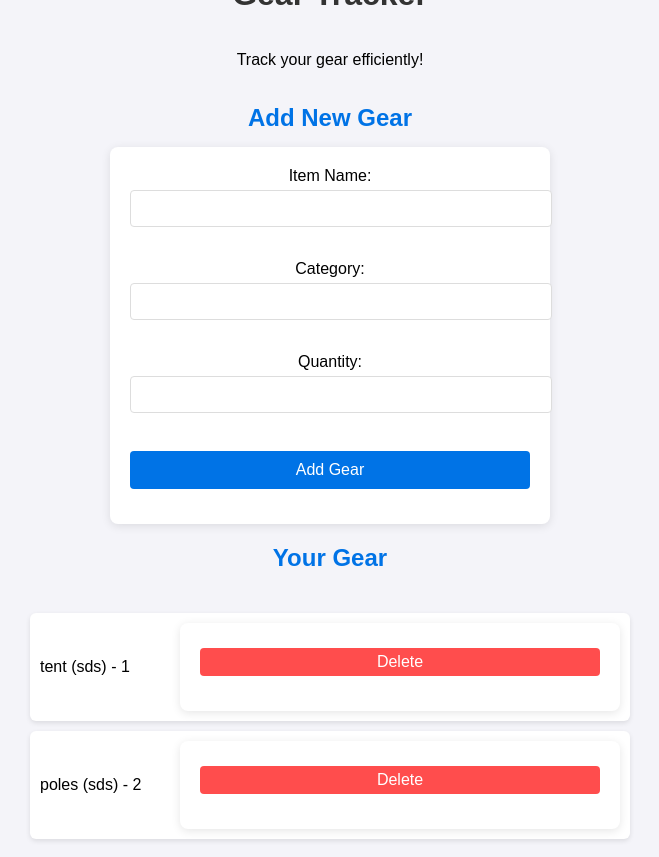
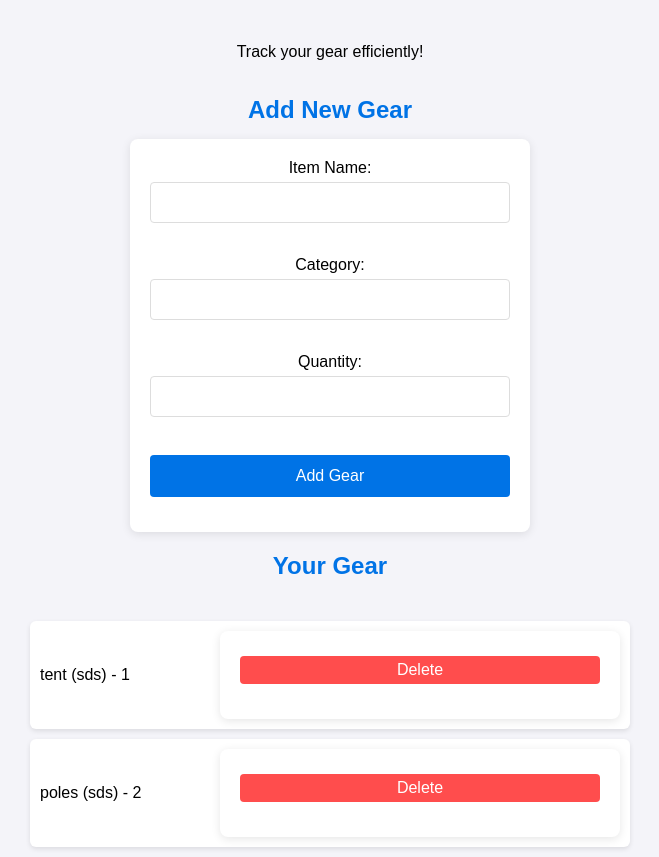
Before and after one commit to mayartmal/gearbox, a Flask app: page / in a window 1280 px wide. Shown: the whole page, without its empty margins (310-969 px from the left). Run offline with Flask 3, Linux system fonts and the light colour scheme.

Commit message:
fix styles add db

```diff
--- a/static/style.css
+++ b/static/style.css
@@ -31,14 +31,16 @@ form {
     box-shadow: 0 2px 10px rgba(0, 0, 0, 0.1);
     max-width: 400px;
     width: 100%;
+    box-sizing: border-box; /* Чтобы учитывать паддинги в расчете ширины */
 }
 
 form input, form button {
     width: 100%;
-    padding: 10px;
+    padding: 12px;  /* Увеличим внутренние отступы */
     margin: 5px 0 15px 0;
     border: 1px solid #ddd;
     border-radius: 4px;
+    box-sizing: border-box; /* Включаем паддинги в расчёт ширины */
 }
 
 form button {
```
Also changed, not shown: instance/gear.db.
